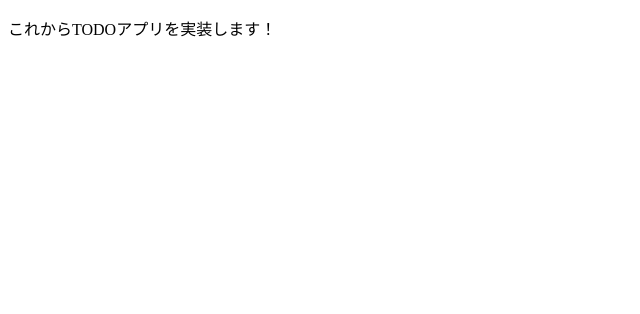
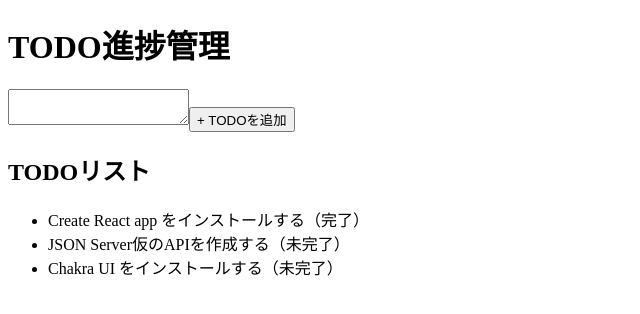
Before and after one commit to PoC-ymmtd0x0b/ToDo-List-of-Learning-from-the-Basics-React, a React (Create React App) app: page / in a window 1280 px wide. Shown: the top 314 px of the page, without its empty margins (0-640 px from the left). Built offline with nearby package versions, Linux system fonts and the light colour scheme; data requests are answered from the project's data file.

Commit message:
TODOリストをモックサーバーから取得して一覧表示する

```diff
--- a/src/App.js
+++ b/src/App.js
@@ -1,5 +1,37 @@
+import React, { useState, useEffect } from "react";
+import axios from "axios";
+
+const todoDataUrl = "http://localhost:3100/todos";
+
 function App() {
-  return <p>これからTODOアプリを実装します！</p>;
+  const [todoList, setTodoList] = useState([]);
+
+  useEffect(() => {
+    const fetchData = async () => {
+      const response = await axios.get(todoDataUrl).catch((e) => {
+        return { data: [] };
+      });
+      setTodoList(response.data);
+    };
+    fetchData();
+  }, []);
+
+  return (
+    <>
+      <h1>TODO進捗管理</h1>
+      <textarea />
+      <button>+ TODOを追加</button>
+
+      <h2>TODOリスト</h2>
+      <ul>
+        {todoList.map((todo) => (
+          <li key={todo.id}>
+            {todo.content}（{todo.done ? "完了" : "未完了"}）
+          </li>
+        ))}
+      </ul>
+    </>
+  );
 }
 
 export default App;
--- a/src/index.js
+++ b/src/index.js
@@ -3,8 +3,4 @@
 import App from "./App";
 
 const root = ReactDOM.createRoot(document.getElementById("root"));
-root.render(
-  <React.StrictMode>
-    <App />
-  </React.StrictMode>
-);
+root.render(<App />);
```
